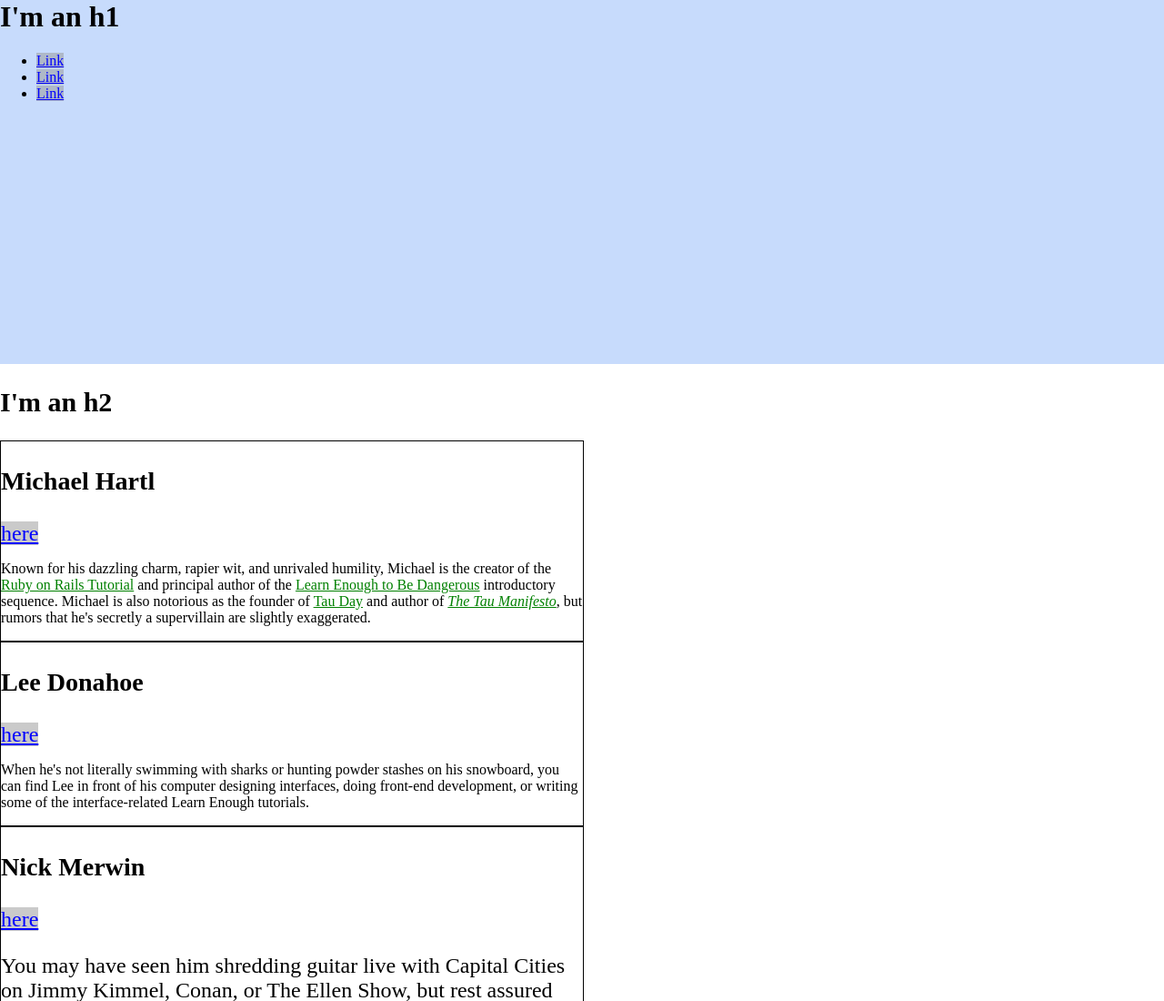
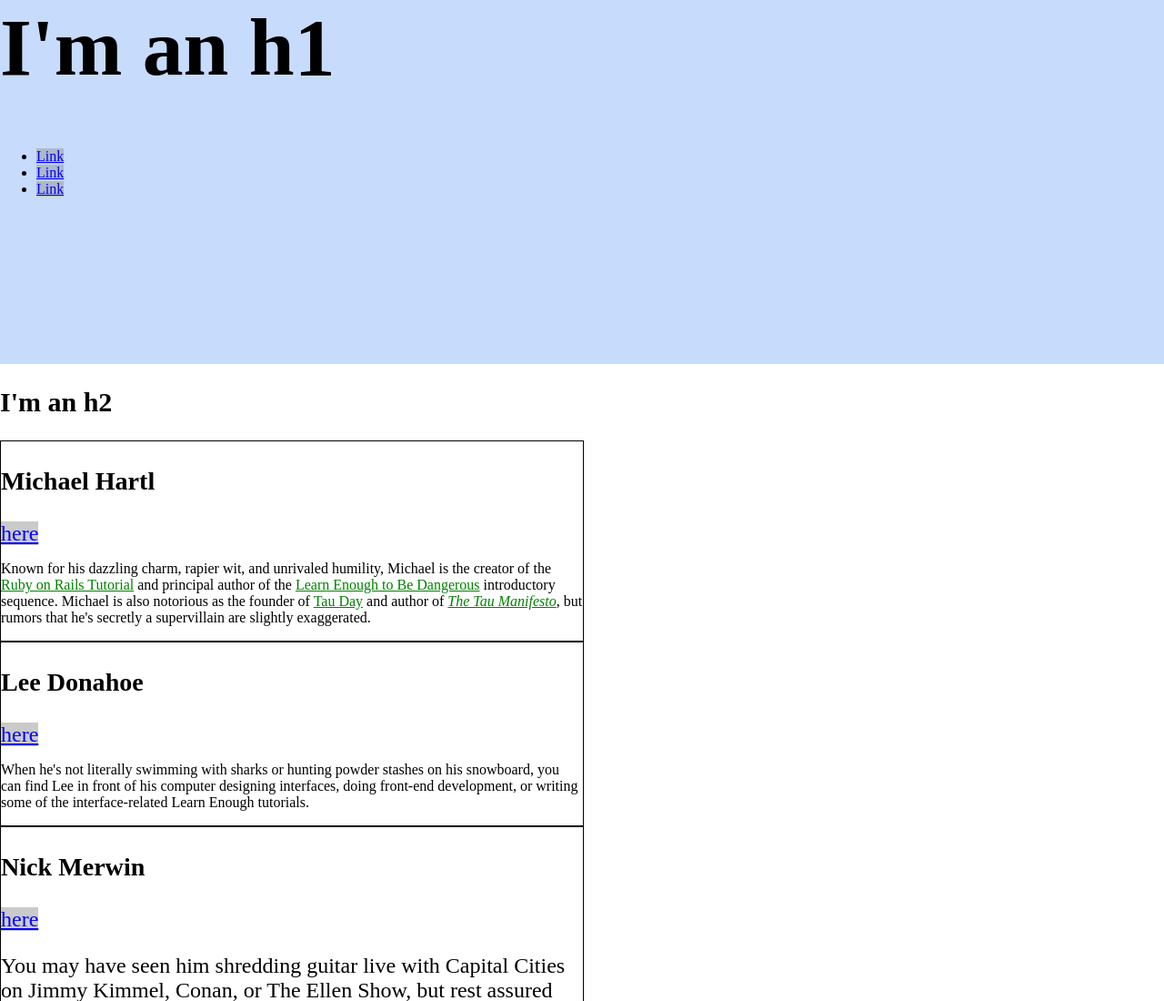
Before and after one commit to webjazznl/learnenough-css, a plain HTML site: page index.html in a window 1280 px wide. Shown: the top 1100 px of the page at 91% size. Drawn offline with Linux system fonts and the light colour scheme.

Commit message:
Apply 7vw font size

```diff
--- a/index.html
+++ b/index.html
@@ -10,6 +10,8 @@
       padding: 0;
     }
     h1 {
+      /*font size 7 percent of viewer widht*/
+      font-size: 7vw;
       margin-top: 0;
     }
     a {
```
